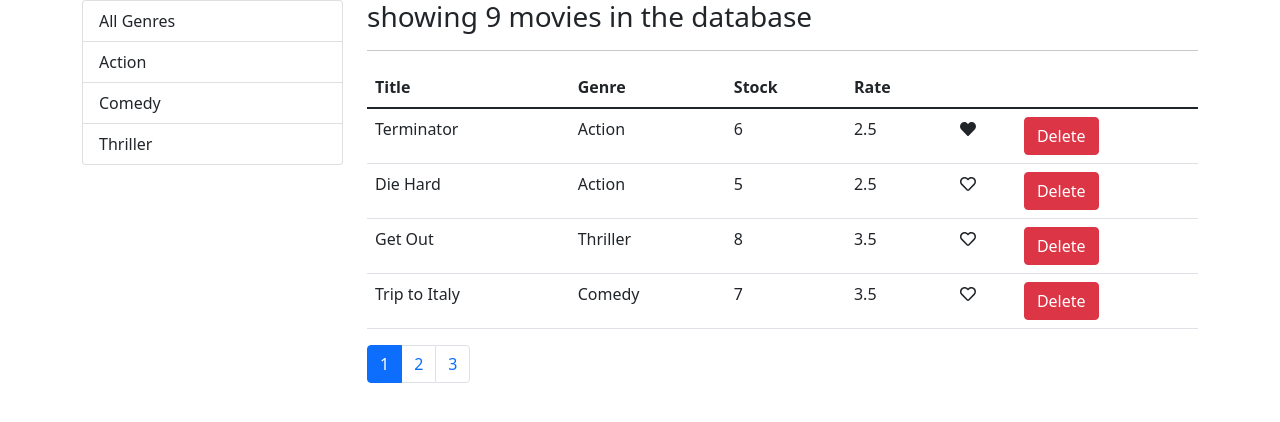
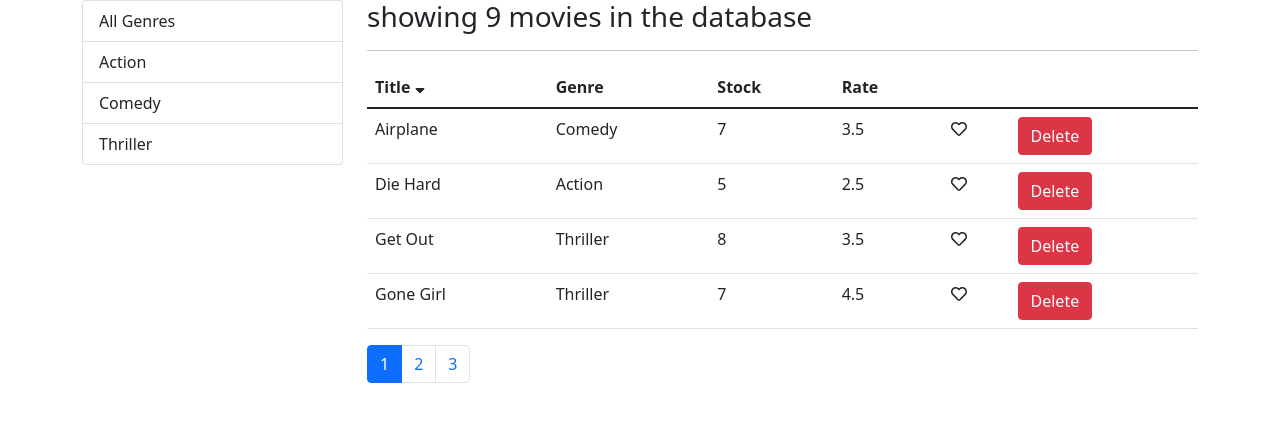
Before and after one commit to mohbayati/counter-app, a React (Create React App) app: page / in a window 1280 px wide. Shown: the top 422 px of the page. Built offline with nearby package versions, Linux system fonts and the light colour scheme.

Commit message:
add sorting and refactoring

```diff
--- a/src/Components/Navbar.jsx
+++ b/src/Components/Navbar.jsx
@@ -3,10 +3,10 @@ function Navbar({ totalCounter }) {
   return (
     <nav className="navbar navbar-light bg-light">
       <div className="container-fluid">
-        <a className="navbar-brand" href="#">
+        <button className="navbar-brand" href="#">
           Navbar{" "}
           <span className="badge bg-pill bg-secondary">{totalCounter}</span>
-        </a>
+        </button>
       </div>
     </nav>
   );
--- a/src/Components/common/Like.jsx
+++ b/src/Components/common/Like.jsx
@@ -1,4 +1,4 @@
-import React, { PureComponent } from "react";
+import React from "react";
 import { FontAwesomeIcon } from "@fortawesome/react-fontawesome";
 import { faHeart } from "@fortawesome/free-solid-svg-icons";
 import { faHeart as faHeartR } from "@fortawesome/free-regular-svg-icons";
--- a/src/Components/common/pagination.jsx
+++ b/src/Components/common/pagination.jsx
@@ -14,9 +14,9 @@ const Pagination = ({ itemCount, pageSize, onPageChange, currentPage }) => {
             className={page === currentPage ? "page-item active" : "page-item"}
             key={page}
           >
-            <a className="page-link" onClick={() => onPageChange(page)}>
+            <button className="page-link" onClick={() => onPageChange(page)}>
               {page}
-            </a>
+            </button>
           </li>
         ))}
       </ul>
@@ -26,7 +26,7 @@ const Pagination = ({ itemCount, pageSize, onPageChange, currentPage }) => {
 Pagination.propTypes = {
   itemCount: PropTypes.number.isRequired,
   pageSize: PropTypes.number.isRequired,
-  onPageChange: PropTypes.number.isRequired,
-  currentPage: PropTypes.func.isRequired,
+  onPageChange: PropTypes.func.isRequired,
+  currentPage: PropTypes.number.isRequired,
 };
 export default Pagination;
--- /dev/null
+++ b/src/Components/common/table.jsx
@@ -0,0 +1,13 @@
+import TableBody from "./tableBody";
+import TableHeader from "./tableHeader";
+
+const Table = ({ columns, sortColumn, onSort, data }) => {
+  return (
+    <table className="table">
+      <TableHeader columns={columns} sortColumn={sortColumn} onSort={onSort} />
+      <TableBody data={data} columns={columns} />
+    </table>
+  );
+};
+
+export default Table;
--- /dev/null
+++ b/src/Components/common/tableBody.jsx
@@ -0,0 +1,27 @@
+import React from "react";
+import _ from "lodash";
+class TableBody extends React.Component {
+  renderCell = (item, column) => {
+    if (column.content) return column.content(item);
+    return _.get(item, column.path);
+  };
+  createKey = (item, column) => item._id + (column.path || column.key);
+  render() {
+    const { data, columns } = this.props;
+    return (
+      <tbody>
+        {data.map((item) => (
+          <tr key={item._id}>
+            {columns.map((column) => (
+              <td key={this.createKey(item, column)}>
+                {this.renderCell(item, column)}
+              </td>
+            ))}
+          </tr>
+        ))}
+      </tbody>
+    );
+  }
+}
+
+export default TableBody;
--- /dev/null
+++ b/src/Components/common/tableHeader.jsx
@@ -0,0 +1,42 @@
+import React from "react";
+import { faSortUp, faSortDown } from "@fortawesome/free-solid-svg-icons";
+import { FontAwesomeIcon } from "@fortawesome/react-fontawesome";
+class TableHeader extends React.Component {
+  raiseSort = (path) => {
+    const sortColumn = { ...this.props.sortColumn };
+    if (sortColumn.path === path)
+      sortColumn.order = sortColumn.order === "asc" ? "desc" : "asc";
+    else {
+      sortColumn.path = path;
+      sortColumn.order = "asc";
+    }
+    return this.props.onSort(sortColumn);
+  };
+  renderSortIcon = (column) => {
+    const { sortColumn } = this.props;
+    if (column.path !== sortColumn.path) return null;
+    if (sortColumn.order === "asc")
+      return <FontAwesomeIcon icon={faSortDown} />;
+    return <FontAwesomeIcon icon={faSortUp} />;
+  };
+  render() {
+    return (
+      <thead>
+        <tr>
+          {this.props.columns.map((c) => (
+            <th
+              key={c.path || c.key}
+              onClick={() => this.raiseSort(c.path)}
+              scope="col"
+              style={{ cursor: "pointer" }}
+            >
+              {c.lable} {this.renderSortIcon(c)}
+            </th>
+          ))}
+        </tr>
+      </thead>
+    );
+  }
+}
+
+export default TableHeader;
--- a/src/Components/counter.jsx
+++ b/src/Components/counter.jsx
@@ -1,4 +1,4 @@
-import React, { Component } from "react";
+import React from "react";
 class Counter extends React.Component {
   //   state = {
   //     value: this.props.counter.value,
--- a/src/Components/movies.jsx
+++ b/src/Components/movies.jsx
@@ -1,13 +1,20 @@
 import React from "react";
 import { getMovies } from "./../services/fakeMovieService";
-import Like from "./common/Like";
+import MoviesTable from "./moviesTable";
 import Pagination from "./common/pagination";
 import { paginate } from "../utils/paginate";
-import ListGroup from "./common/ListGroup";
+import ListGroup from "./common/listGroup";
 import { getGenres } from "./../services/fakeGenreService";
+import _ from "lodash";
 
 class Movies extends React.Component {
-  state = { movies: [], genres: [], pageSize: 4, currentPage: 1 };
+  state = {
+    movies: [],
+    genres: [],
+    pageSize: 4,
+    currentPage: 1,
+    sortColumn: { path: "title", order: "asc" },
+  };
 
   handleDelete = (movie) => {
     this.setState({
@@ -19,16 +26,20 @@ class Movies extends React.Component {
   handlePageChange = (page) => {
     this.setState({ currentPage: page });
   };
+
   handleLike = (movie) => {
     const movies = [...this.state.movies];
     const index = movies.indexOf(movie);
     movies[index].liked = !movies[index].liked;
     this.setState(movies);
   };
+  handleSort = (sortColumn) => {
+    this.setState({ sortColumn });
+  };
   componentDidMount() {
     this.setState({
       movies: getMovies(),
-      genres: [{ name: "All Genres" }, ...getGenres()],
+      genres: [{ _id: "", name: "All Genres" }, ...getGenres()],
     });
   }
   handleGenerSelecte = (item) => {
@@ -37,21 +48,28 @@ class Movies extends React.Component {
       currentPage: 1,
     });
   };
-  render() {
+  getPageData = () => {
     const {
       movies: allMovies,
       pageSize,
       currentPage,
-      genres,
+
       selectedGenre,
+      sortColumn,
     } = this.state;
     const filters =
       selectedGenre && selectedGenre._id
         ? allMovies.filter((m) => m.genre._id === selectedGenre._id)
         : allMovies;
-    const movies = paginate(filters, currentPage, pageSize);
 
-    if (movies.length === 0)
+    const sorted = _.orderBy(filters, [sortColumn.path], [sortColumn.order]);
+    const movies = paginate(sorted, currentPage, pageSize);
+    return { totalCount: filters.length, data: movies };
+  };
+  render() {
+    const { pageSize, currentPage, genres, selectedGenre } = this.state;
+    const { totalCount, data } = this.getPageData();
+    if (data.length === 0)
       return (
         <main className="container">
           <h3>there is no movies in the database</h3>{" "}
@@ -68,47 +86,17 @@ class Movies extends React.Component {
             />
           </div>
           <div className="col">
-            <h3>showing {filters.length} movies in the database</h3>
+            <h3>showing {totalCount} movies in the database</h3>
             <hr />
-            <table className="table">
-              <thead>
-                <tr>
-                  <th scope="col">Title</th>
-                  <th scope="col">Genre</th>
-                  <th scope="col">Stock</th>
-                  <th scope="col">Rate</th>
-                  <th></th>
-                  <th></th>
-                </tr>
-              </thead>
-              <tbody>
-                {movies.map((movie) => (
-                  <tr key={movie._id}>
-                    <td>{movie.title} </td>
-                    <td>{movie.genre.name} </td>
-
-                    <td>{movie.numberInStock} </td>
-                    <td>{movie.dailyRentalRate} </td>
-                    <td>
-                      <Like
-                        onClick={() => this.handleLike(movie)}
-                        Liked={movie.liked}
-                      />
-                    </td>
-                    <td>
-                      <button
-                        className="btn btn-danger"
-                        onClick={() => this.handleDelete(movie)}
-                      >
-                        Delete
-                      </button>{" "}
-                    </td>
-                  </tr>
-                ))}
-              </tbody>
-            </table>
+            <MoviesTable
+              movies={data}
+              onDelete={this.handleDelete}
+              onClick={this.handleLike}
+              onSort={this.handleSort}
+              sortColumn={this.state.sortColumn}
+            />
             <Pagination
-              itemCount={filters.length}
+              itemCount={totalCount}
               pageSize={pageSize}
               onPageChange={this.handlePageChange}
               currentPage={currentPage}
--- /dev/null
+++ b/src/Components/moviesTable.jsx
@@ -0,0 +1,43 @@
+import React, { Component } from "react";
+import Like from "./common/like";
+import Table from "./common/table";
+
+class MoviesTable extends Component {
+  columns = [
+    { path: "title", lable: "Title" },
+    { path: "genre.name", lable: "Genre" },
+    { path: "numberInStock", lable: "Stock" },
+    { path: "dailyRentalRate", lable: "Rate" },
+    {
+      key: "like",
+      content: (movie) => (
+        <Like onClick={() => this.props.onClick(movie)} Liked={movie.liked} />
+      ),
+    },
+    {
+      key: "delete",
+      content: (movie) => (
+        <button
+          className="btn btn-danger"
+          onClick={() => this.props.onDelete(movie)}
+        >
+          Delete
+        </button>
+      ),
+    },
+  ];
+  render() {
+    const { movies, onSort, sortColumn } = this.props;
+
+    return (
+      <Table
+        columns={this.columns}
+        data={movies}
+        onSort={onSort}
+        sortColumn={sortColumn}
+      />
+    );
+  }
+}
+
+export default MoviesTable;
--- a/src/index.js
+++ b/src/index.js
@@ -1,7 +1,7 @@
 import React from "react";
 import ReactDOM from "react-dom";
 import "./index.css";
-import App from "./App";
+//import App from "./App";
 //import Counters from "./Components/counters";
 import Movies from "./Components/movies";
 import reportWebVitals from "./reportWebVitals";
```
